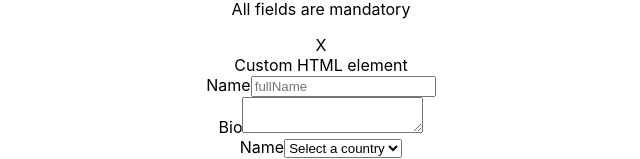
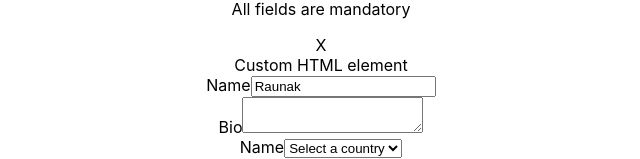
Before and after one commit to raunak1497/react-testing, a React (Create React App) app in the folder jest/: page / in a window 1280 px wide. Shown: the part 132-291 px from the top of the page, without its empty margins (319-959 px from the left). Built offline with nearby package versions, Linux system fonts and the light colour scheme.

Commit message:
getByDisplayValue query method

```diff
--- a/jest/src/components/application/application.tsx
+++ b/jest/src/components/application/application.tsx
@@ -10,7 +10,7 @@
       <form>
         <div>
           <label htmlFor="name">Name</label>
-          <input type="text" id = "name" placeholder="fullName"/>
+          <input type="text" id = "name" placeholder="fullName" value="Raunak" onChange={() => {}}/>
         </div>
         <div>
           <label htmlFor="bio">Bio</label>
```
Also changed, not shown: 1 other file (tests, documents, lock files or other folders).
